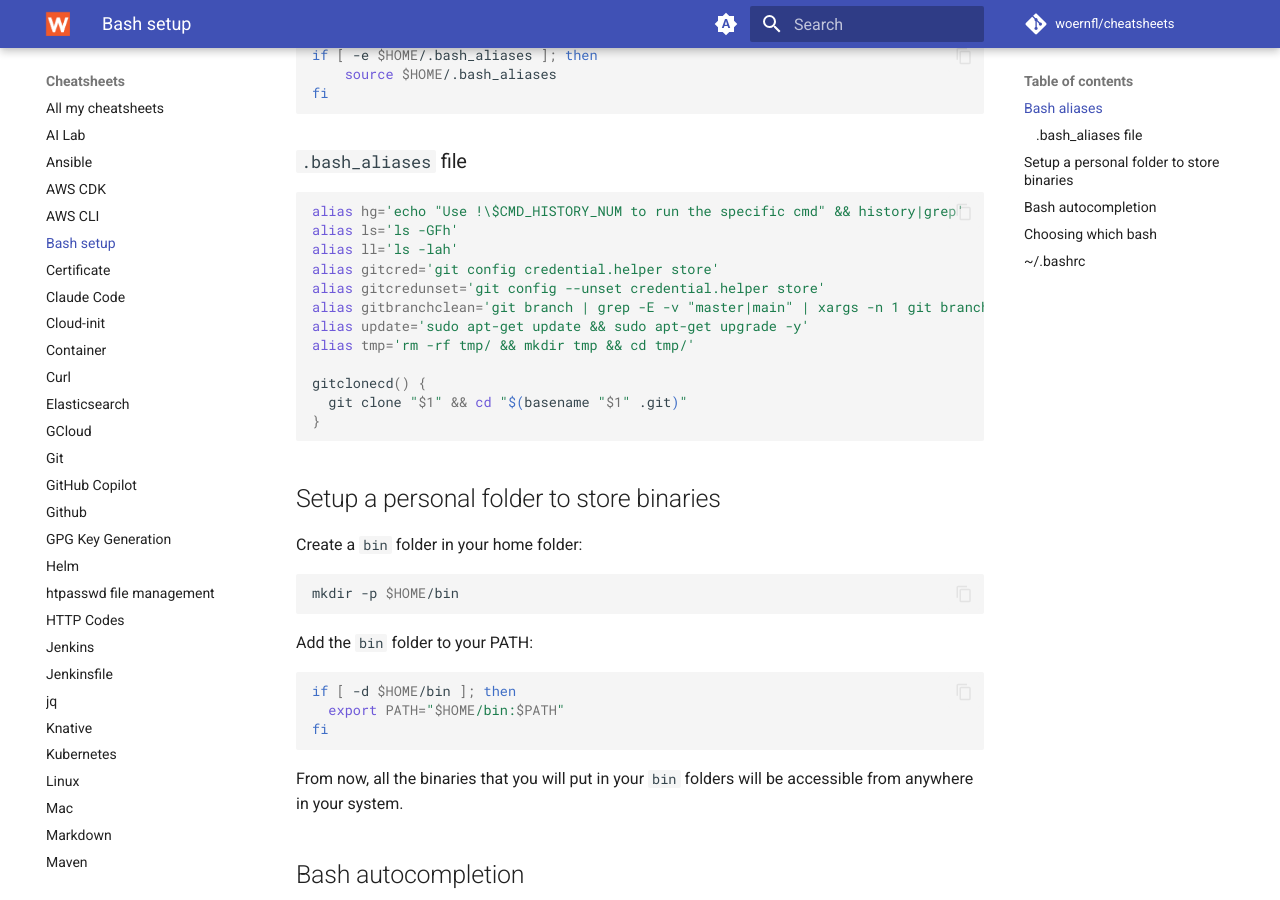
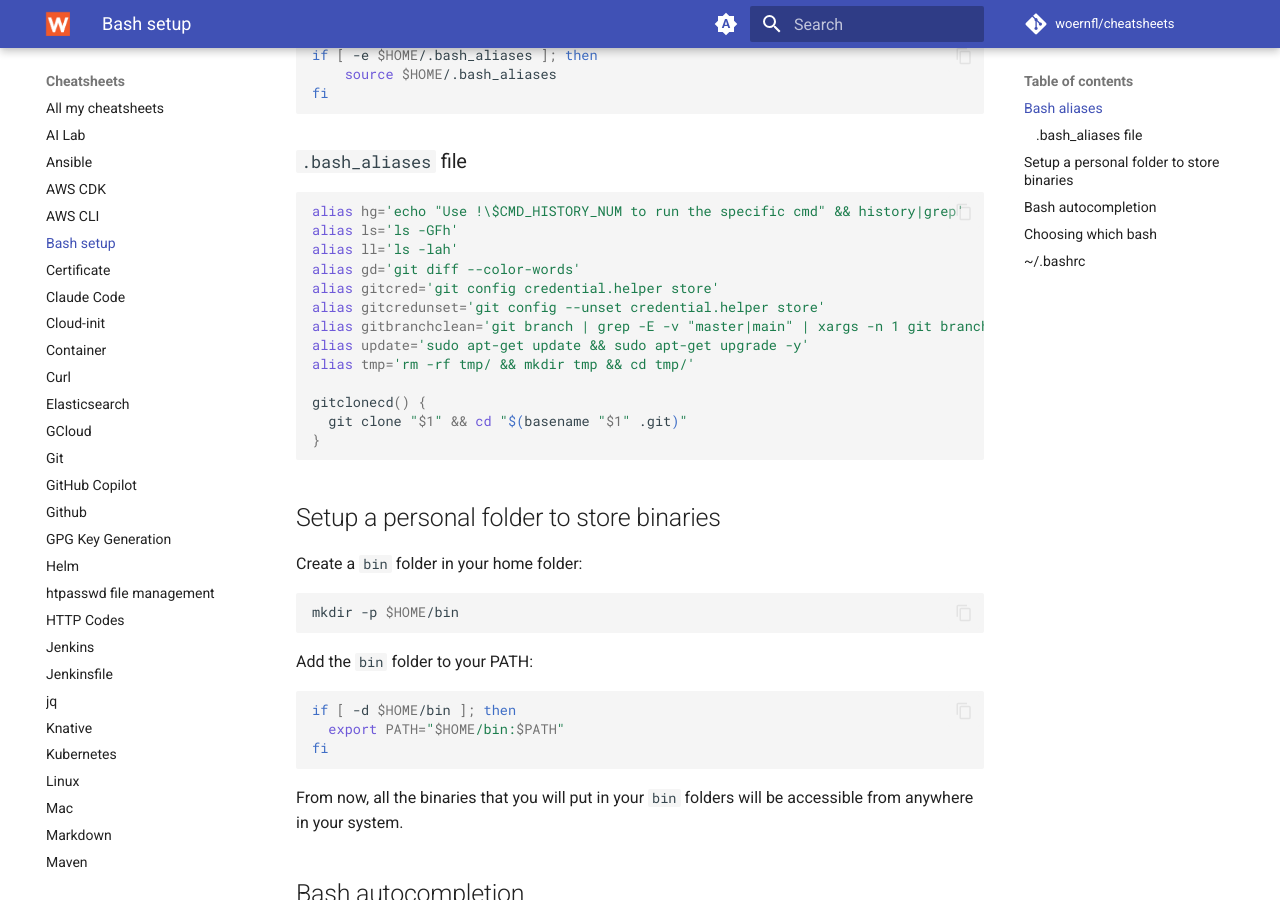
Before and after one commit to woernfl/cheatsheets, an MkDocs documentation site: the page built from docs/bash-setup.md, in a window 1280 px wide and 900 px high, scrolled down 334 px. Built offline with MkDocs 1.6.1 and Material for MkDocs 9.7.7, drawn with Linux system fonts in a browser that asks for light colours; comment, search, counter and statistics services are not loaded.

Commit message:
Update bash-setup.md (#365)

```diff
--- a/docs/bash-setup.md
+++ b/docs/bash-setup.md
@@ -22,6 +22,7 @@ fi
 alias hg='echo "Use !\$CMD_HISTORY_NUM to run the specific cmd" && history|grep'
 alias ls='ls -GFh'
 alias ll='ls -lah'
+alias gd='git diff --color-words'
 alias gitcred='git config credential.helper store'
 alias gitcredunset='git config --unset credential.helper store'
 alias gitbranchclean='git branch | grep -E -v "master|main" | xargs -n 1 git branch -d'
```
